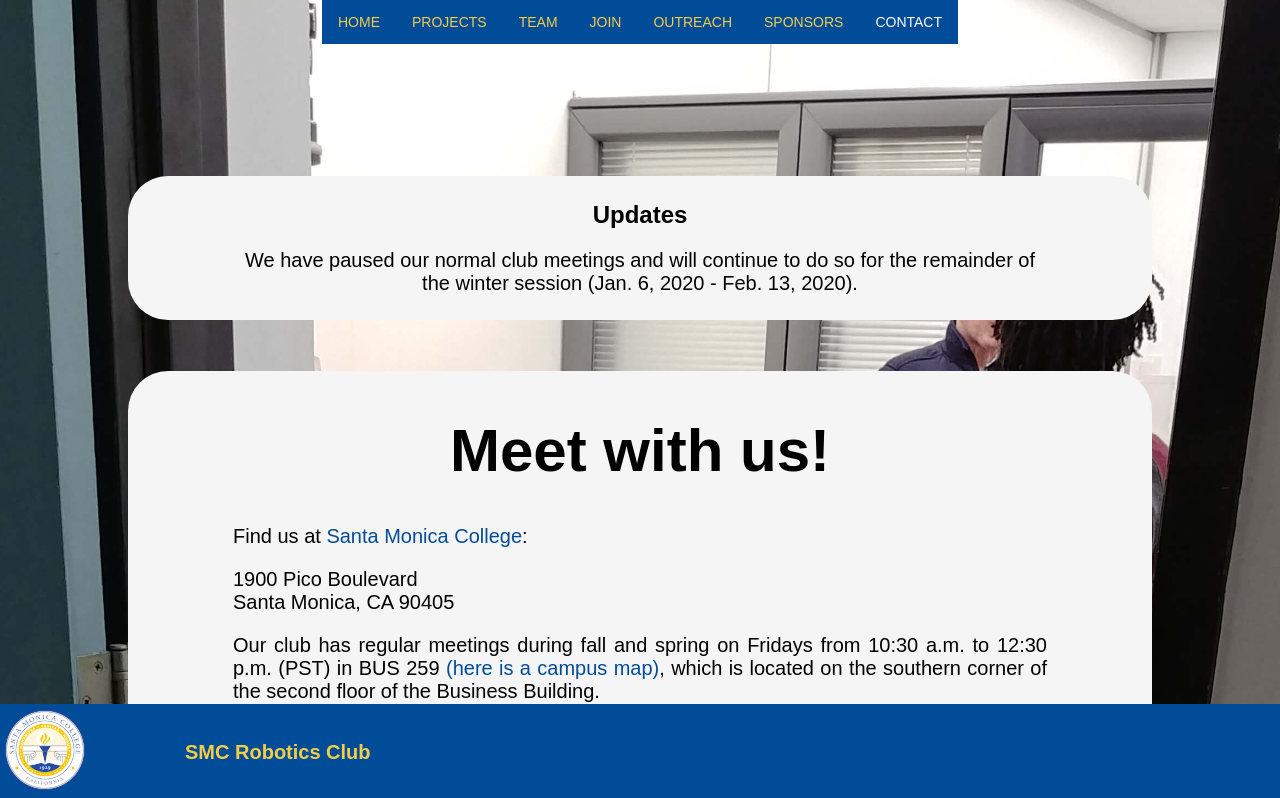
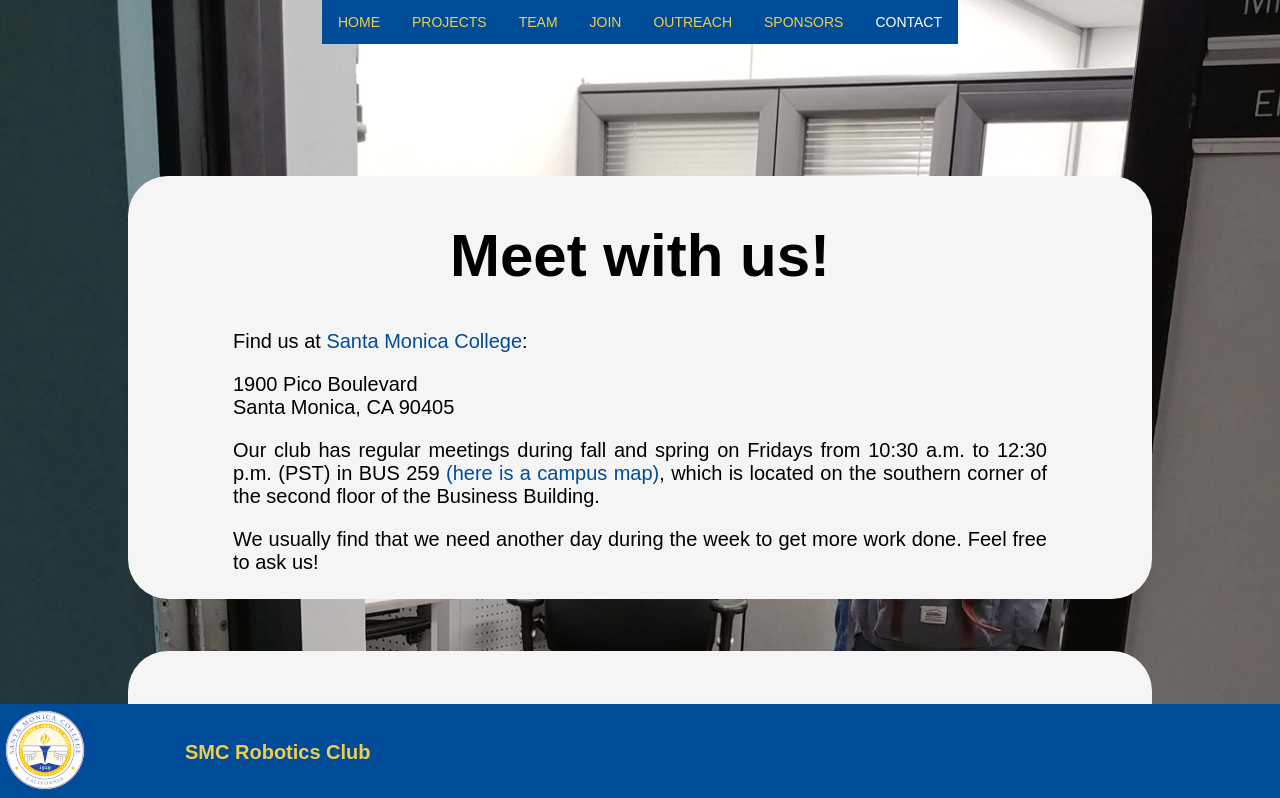
Before and after one commit to smcrobotics/smcrobotics.github.io, a plain HTML site: page html/contact.htm in a window 1280 px wide. Shown: the top 798 px of the page. Drawn offline with Linux system fonts and the light colour scheme.

Commit message:
minor changes

```diff
--- a/html/contact.htm
+++ b/html/contact.htm
@@ -32,10 +32,6 @@
 
 <div class="main-content">
   <div class="contact-info">
-    <h2>Updates</h2>
-    <p style="text-align: center">We have paused our normal club meetings and will continue to do so for the remainder of the winter session (Jan. 6, 2020 - Feb. 13, 2020).</p>
-  </div>
-  <div class="contact-info">
     <h1>Meet with us!</h1>
     <p>Find us at <a class="inline-link" onclick="window.open('https://goo.gl/maps/1L7dae9r4btvsHHT6')">Santa Monica College</a>:</p>
     <p>1900 Pico Boulevard <br/>
```
Also changed, not shown: html/team.htm (+2 -2 lines).
